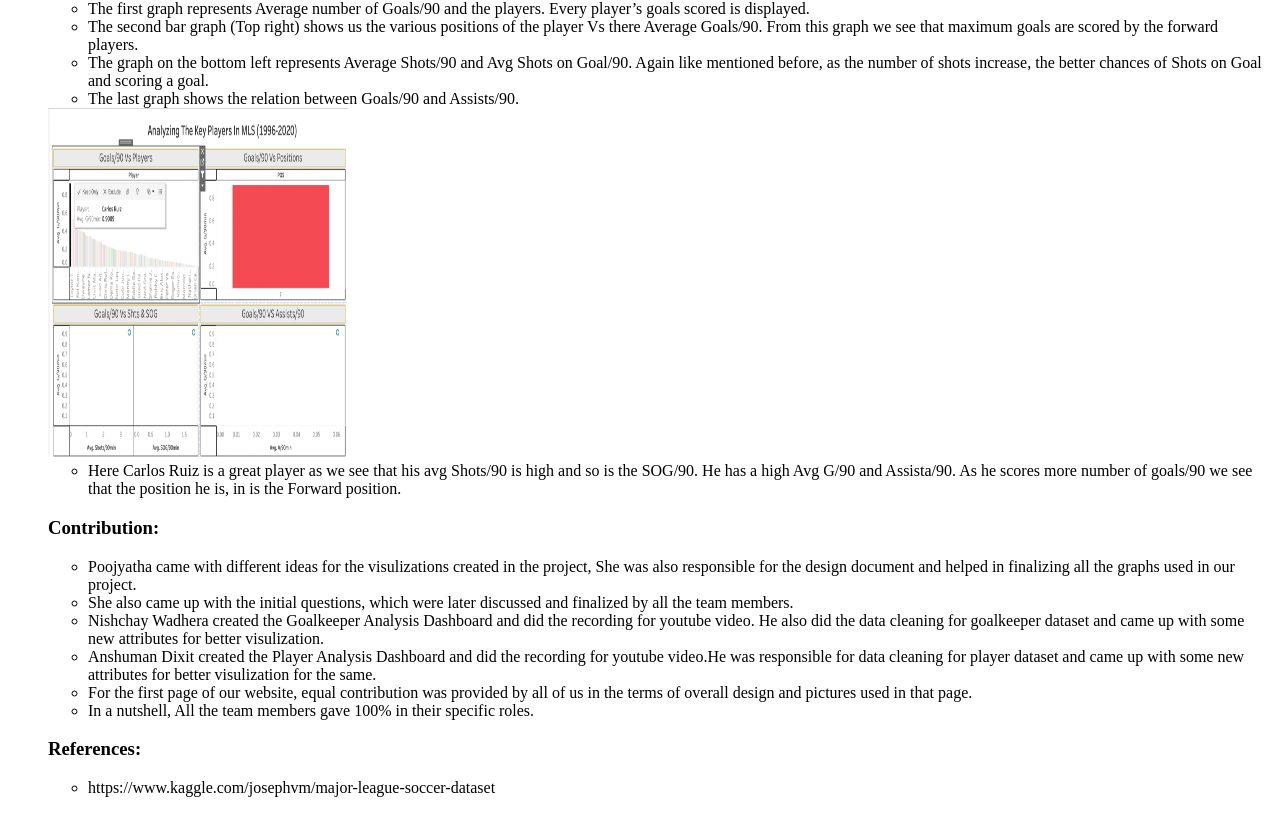
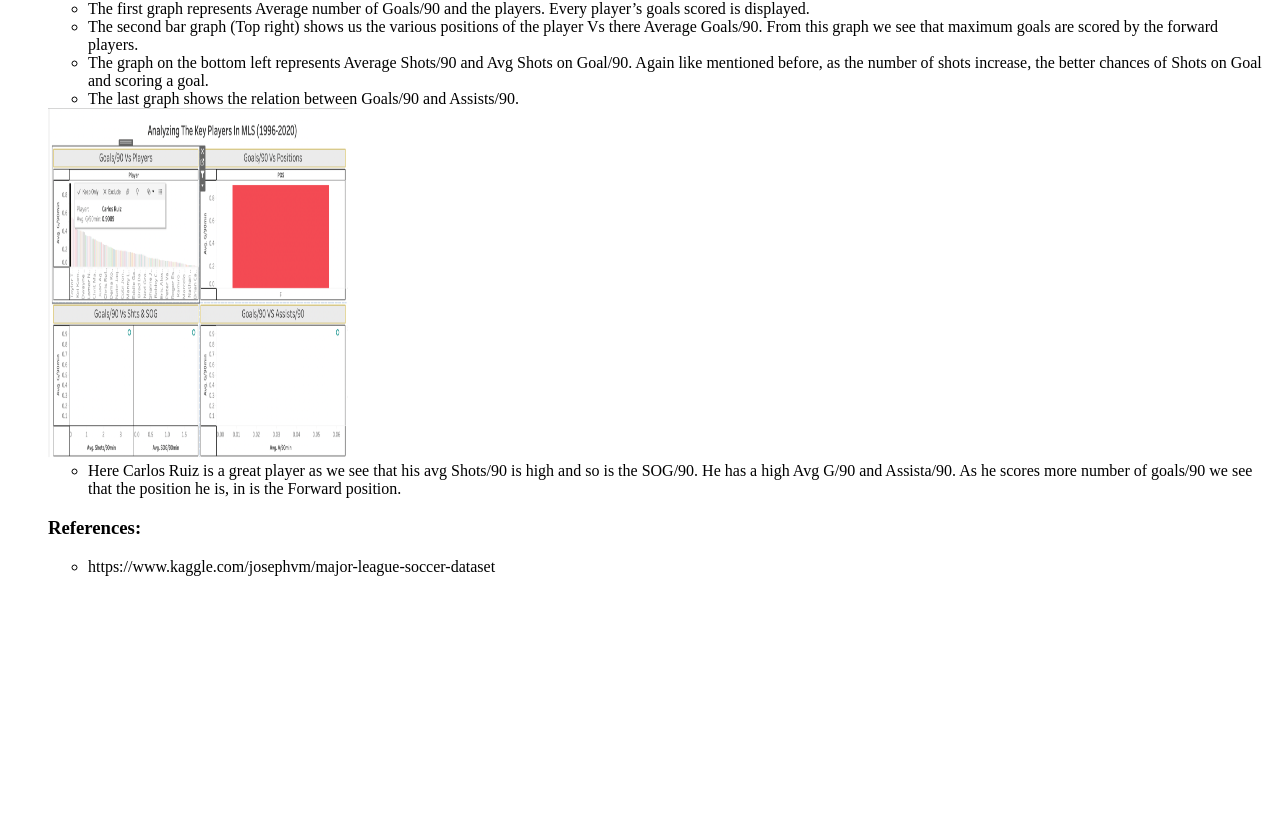
Before and after one commit to Nishchay9898/MLS, a plain HTML site: page Design_Document.html in a window 1280 px wide. Shown: the part 2797-3610 px from the top of the page. After the commit the page ends 3389 px from the top, so only its background shows below. Drawn offline with Linux system fonts and the light colour scheme.

Commit message:
Update Design_Document.html

```diff
--- a/Design_Document.html
+++ b/Design_Document.html
@@ -77,16 +77,6 @@
         <ul>
             <li> Here Carlos Ruiz is a great player as we see that his avg Shots/90 is high and so is the SOG/90. He has a high Avg G/90 and Assista/90. As he scores more number of goals/90 we see that the position he is, in is the Forward position. </li>
         </ul>
-        <h3>Contribution:</h3>
-        <ul>
-            <li>Poojyatha came with different ideas for the visulizations created in the project, She was also responsible for the design document and helped in finalizing all the graphs used in our project.</li>
-            <li>She also came up with the initial questions, which were later discussed and finalized by all the team members.</li>
-            <li>Nishchay Wadhera created the Goalkeeper Analysis Dashboard and did the recording for youtube video. He also did the data cleaning for goalkeeper dataset and came up with some new attributes for better visulization.</li>
-            <li>Anshuman Dixit created the Player Analysis Dashboard and did the recording for youtube video.He was responsible for data cleaning for player dataset and came up with some new attributes for better visulization for the same.</li>
-            <li>For the first page of our website, equal contribution was provided by all of us in the terms of overall design and pictures used in that page.</li>
-            <li>In a nutshell, All the team members gave 100% in their specific roles. </li>
-
-        </ul>
 
         <h3>References:</h3>
         <ul>
```
